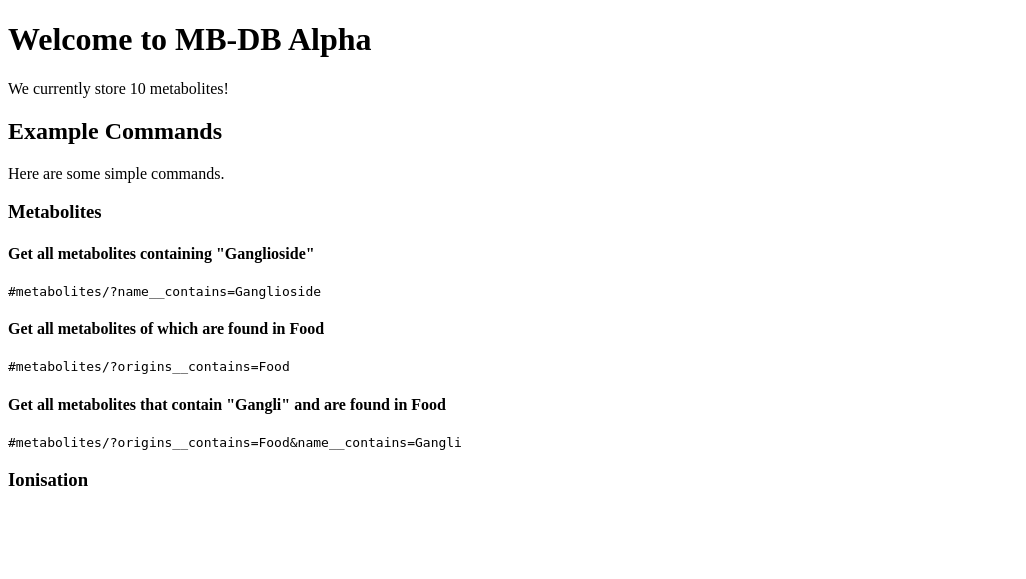
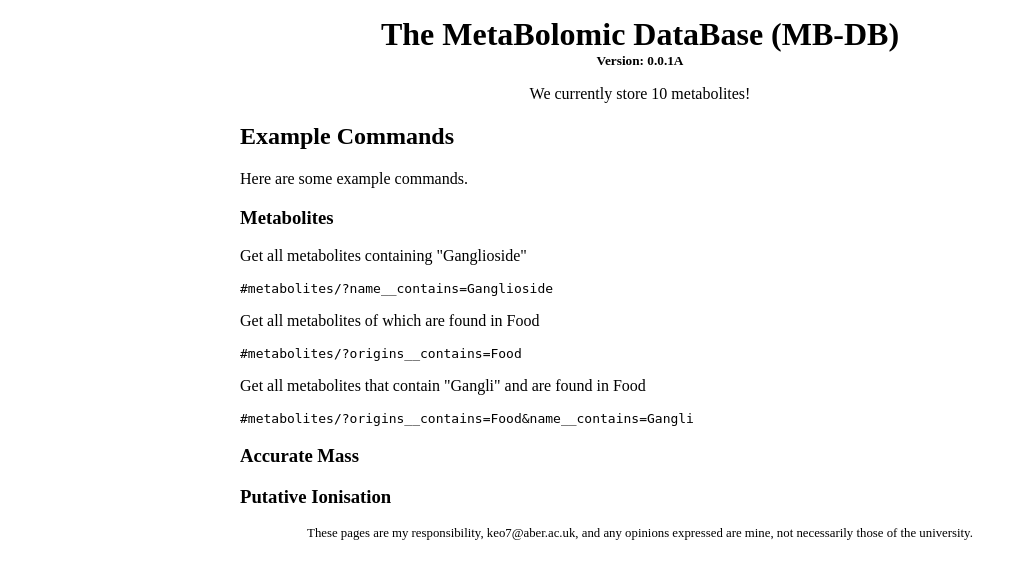
Before and after one commit to AberystwythSystemsBiology/DIMEdb, a Flask app: template mbdb/templates/main.html in a window 1280 px wide. Shown: the top 579 px of the page, without its empty margins (0-1026 px from the left). Run offline with Flask 2, Linux system fonts and the light colour scheme; the template is opened without the code that fills it: most values are stand-ins (such as "Sample title", 1, 10 or a date in 2020).

Commit message:
Done for the day

```diff
--- a/mbdb/templates/main.html
+++ b/mbdb/templates/main.html
@@ -2,26 +2,43 @@
 <html lang="en">
 <head>
     <meta charset="UTF-8">
-    <title>MB-DB: Metabolite Database</title>
+    <title>MetaBolomic DataBase: For those that are lazy</title>
 </head>
-<body>
-    <h1>Welcome to MB-DB Alpha</h1>
+<body style="margin: 0 auto 0; max-width: 800px; width: 80%; padding-top: 1em;">
+    <header style="text-align: center;">
+    <h1 style="margin: 0; padding:0;">The MetaBolomic DataBase (MB-DB)</h1>
 
-    <p>We currently store {{ n }} metabolites!</p>
+    <h5 style="margin: 0; padding:0;">Version: 0.0.1A</h5>
+
+    <p>
+        We currently store {{ "{:,d}".format(n) }} metabolites!
+    </p>
+
+    </header>
+
+    <main>
 
     <h2>Example Commands</h2>
-    Here are some simple commands.
+
+    Here are some example commands.
+
     <h3>Metabolites</h3>
-    <h4>Get all metabolites containing "Ganglioside"</h4>
+    <p>Get all metabolites containing "Ganglioside"</p>
 
     <pre>{{ url }}metabolites/?name__contains=Ganglioside</pre>
 
-    <h4>Get all metabolites of which are found in Food</h4>
+    <p>Get all metabolites of which are found in Food</p>
     <pre>{{ url }}metabolites/?origins__contains=Food</pre>
 
-    <h4>Get all metabolites that contain "Gangli" and are found in Food</h4>
+    <p>Get all metabolites that contain "Gangli" and are found in Food</p>
     <pre>{{ url }}metabolites/?origins__contains=Food&name__contains=Gangli</pre>
 
-    <h3>Ionisation</h3>
+    <h3>Accurate Mass</h3>
+
+    <h3>Putative Ionisation</h3>
+    </main>
+    <footer style="text-align: center; font-size: 0.8em;">
+        <p>These pages are my responsibility, keo7@aber.ac.uk, and any opinions expressed are mine, not necessarily those of the university.</p>
+    </footer>
 </body>
 </html>
```
